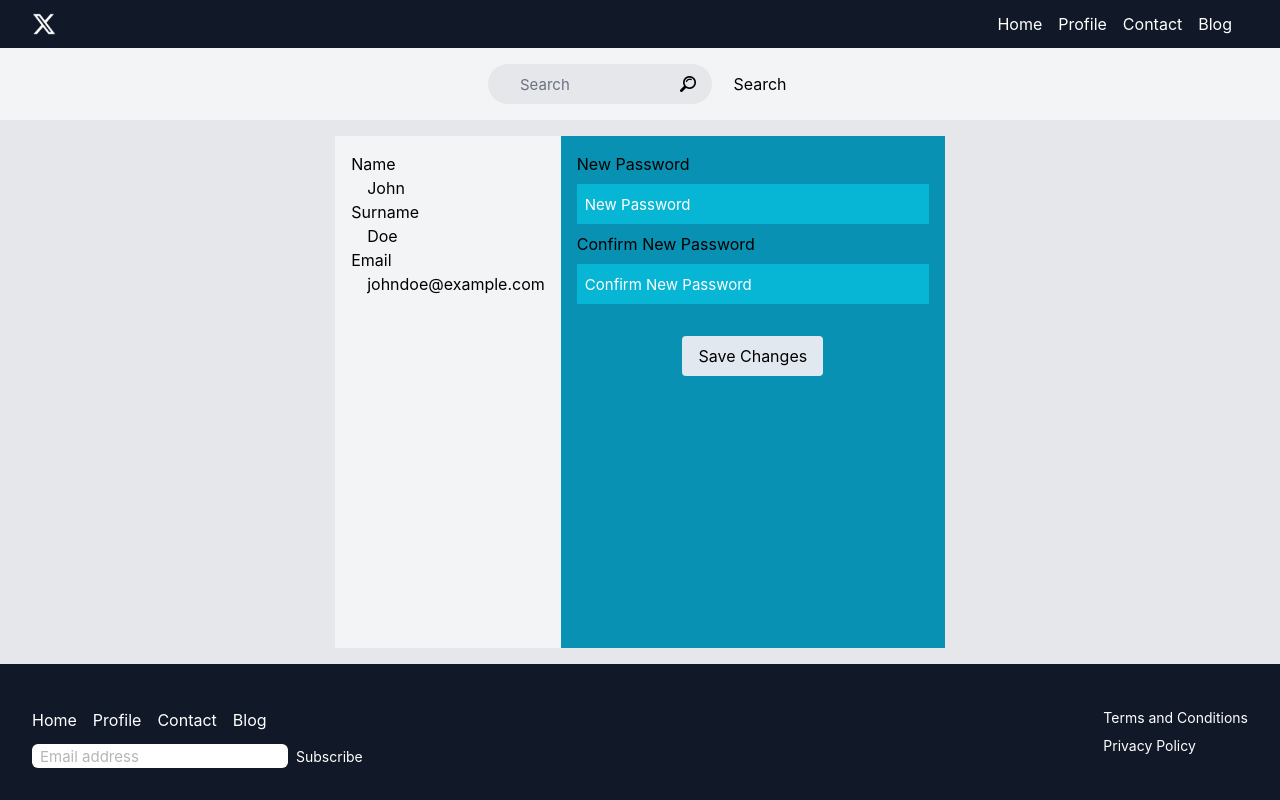
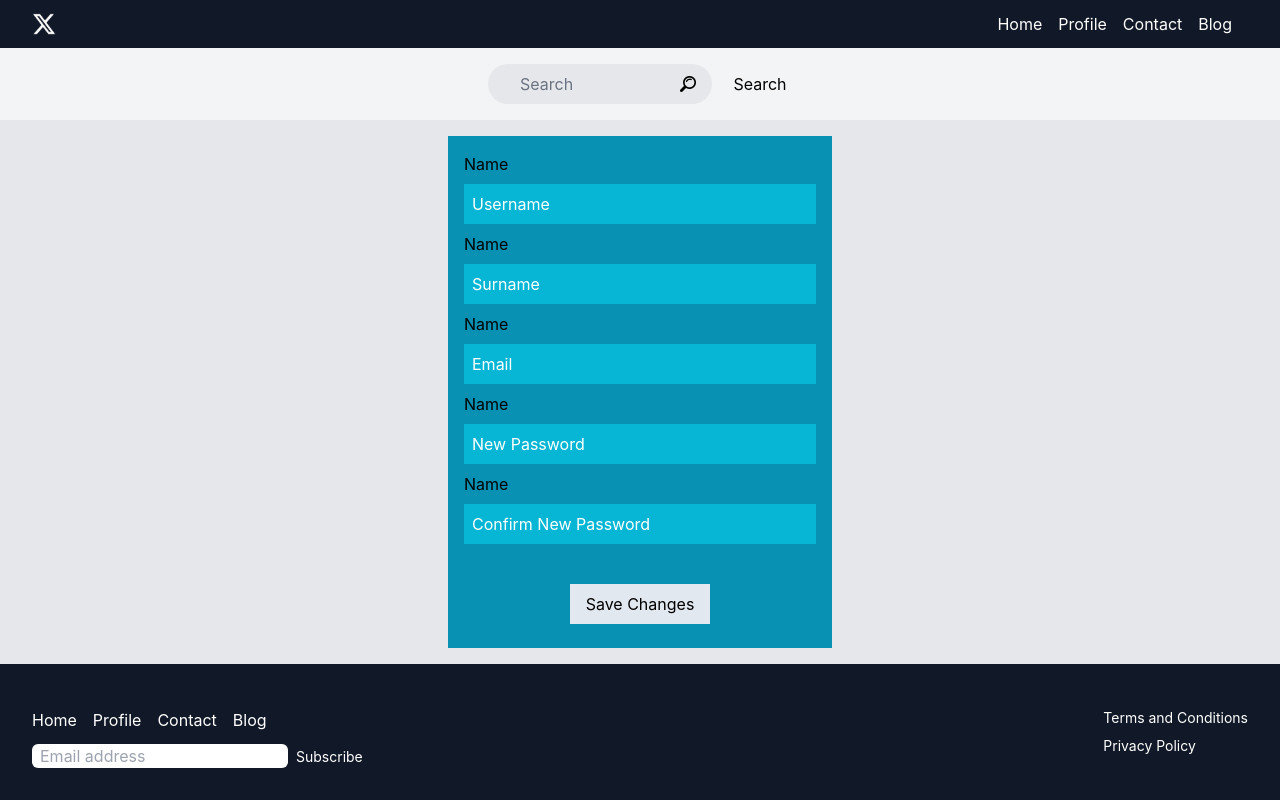
Before and after one commit to Ani-Gamtsemlidze/tbc-react-project, a React (Create React App) app: page /profile in a window 1280 px wide. Built offline with nearby package versions, Linux system fonts and the light colour scheme.

Commit message:
Profile: Added ProfileForm component for reusable input fields

```diff
--- a/src/App.css
+++ b/src/App.css
@@ -16,12 +16,3 @@
 .products {
   max-height: 439px;
 }
-
-input::placeholder {
-  color: rgb(182, 182, 182);
-  font-size: 15px;
-}
-
-input[type="password"]::placeholder {
-  color:#fff
-}
--- a/src/pages/profile/Profile.jsx
+++ b/src/pages/profile/Profile.jsx
@@ -1,36 +1,24 @@
   import React from 'react'
+import ProfileForm from './ProfileForm';
 
   function Profile() {
-  const userProfile =
-
-    {
-      name: "John",
-      surname: "Doe",
-      email: "johndoe@example.com"
-    }
+    const inputData = [
+      {type:"text", id:"username", placeholder:"Username"},
+      {type:"text", id:"surname", placeholder:"Surname"},
+      {type:"text", id:"email", placeholder:"Email"},
+      {type:"password", id:"password", placeholder:"New Password"},
+      {type:"password", id:"confirmPassword", placeholder:"Confirm New Password"},
+    ]
 
       return (
         <section className='flex flex-1 bg-gray-200 justify-center p-4'>
-        <div className='bg-gray-100 p-4 '>
+          <form className='flex flex-col bg-cyan-600 w-96 p-4 gap-2' >
+            {inputData.map((input) => (
+             <ProfileForm  key={input.id} type={input.type} id={input.id} placeholder={input.placeholder} />
+            ))}
 
-        <div >Name
-          <p className='text-base ml-4'>{userProfile.name}</p>
-        </div>
-        <div>Surname
-        <p className='text-base ml-4'>{userProfile.surname}</p>
-        </div>
-        <div>Email
-          <p className='text-base ml-4'>{userProfile.email}</p>
-        </div>
-        </div>
-        <div className='flex flex-col bg-cyan-600 w-96 p-4 gap-2' >
-
-          <label htmlFor='password'>New Password</label>
-          <input className='py-2 pl-2 bg-cyan-500 text-white outline-none' id='password' type='password' placeholder='New Password' />
-          <label htmlFor='confirmPassword'>Confirm New Password</label>
-          <input className='py-2 pl-2 bg-cyan-500 text-white outline-none'  id='confirmPassword' type='password' placeholder='Confirm New Password'  />
-          <button className=' hover:bg-slate-300 bg-slate-200 transition px-4 py-2 w-38 mx-auto mt-6 rounded' type='submit'>Save Changes</button>
-        </div>
+          <button className=' hover:bg-slate-300 bg-slate-200 transition px-4 py-2  mx-auto mt-8' type='submit'>Save Changes</button>
+          </form>
         </section>
       );
   }
--- /dev/null
+++ b/src/pages/profile/ProfileForm.jsx
@@ -0,0 +1,24 @@
+import React, { useState } from 'react'
+
+function ProfileForm({type, id, placeholder }) {
+    const [userProfile, setUserProfile] = useState("")
+
+    const handleProfile = (e) => {
+      setUserProfile(e.target.value)
+    }
+
+  return (
+    <>
+    <label htmlFor={id}>Name</label>
+        <input className='py-2 pl-2 bg-cyan-500 placeholder:text-white text-white outline-none'
+        autoComplete='off'
+        id={id} type={type}
+        value={userProfile}
+        placeholder={placeholder}
+        onChange={handleProfile}
+     />
+    </>
+  )
+}
+
+export default ProfileForm
```
Lines whose indentation alone changed are shown as unchanged.
